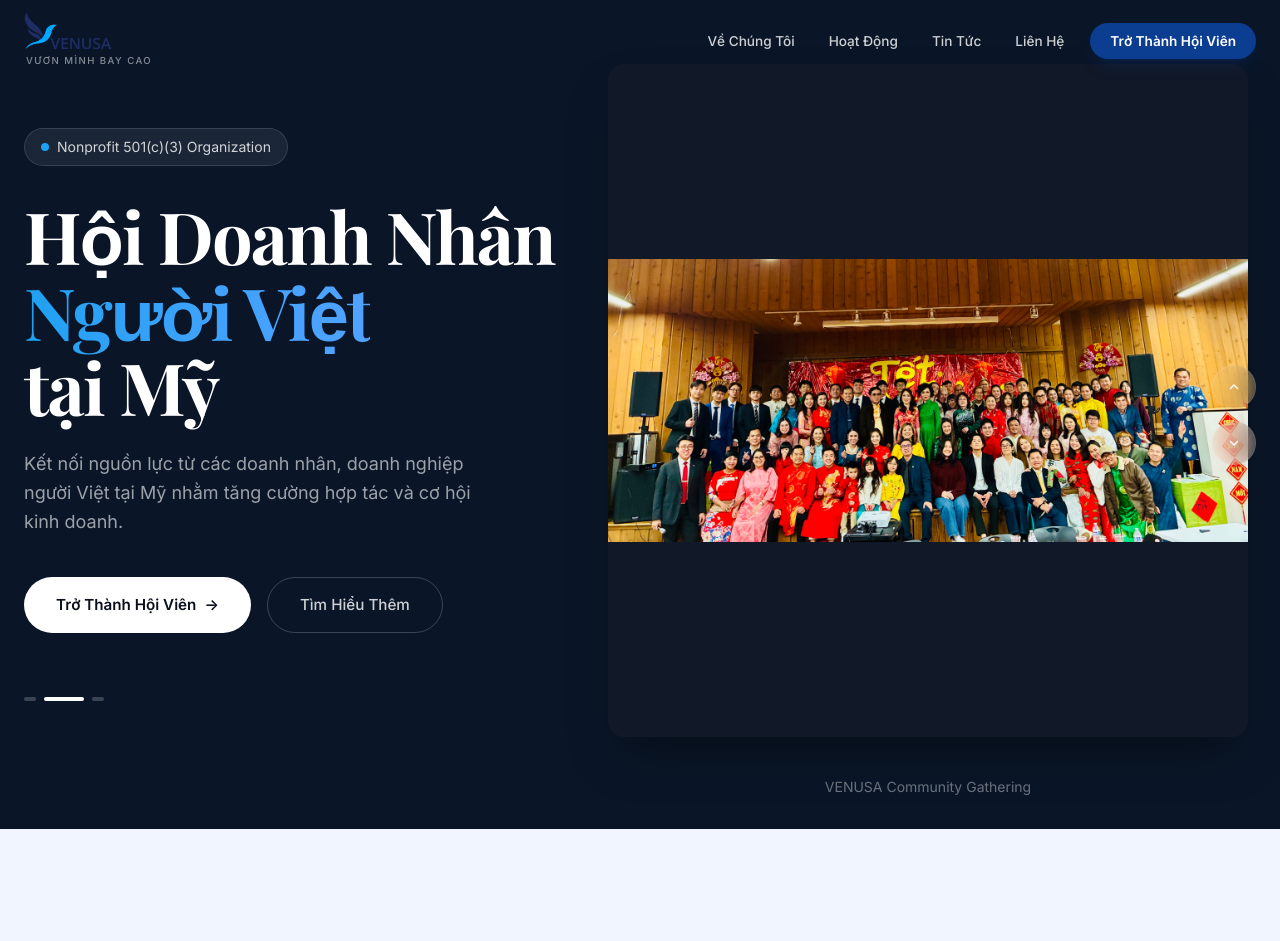
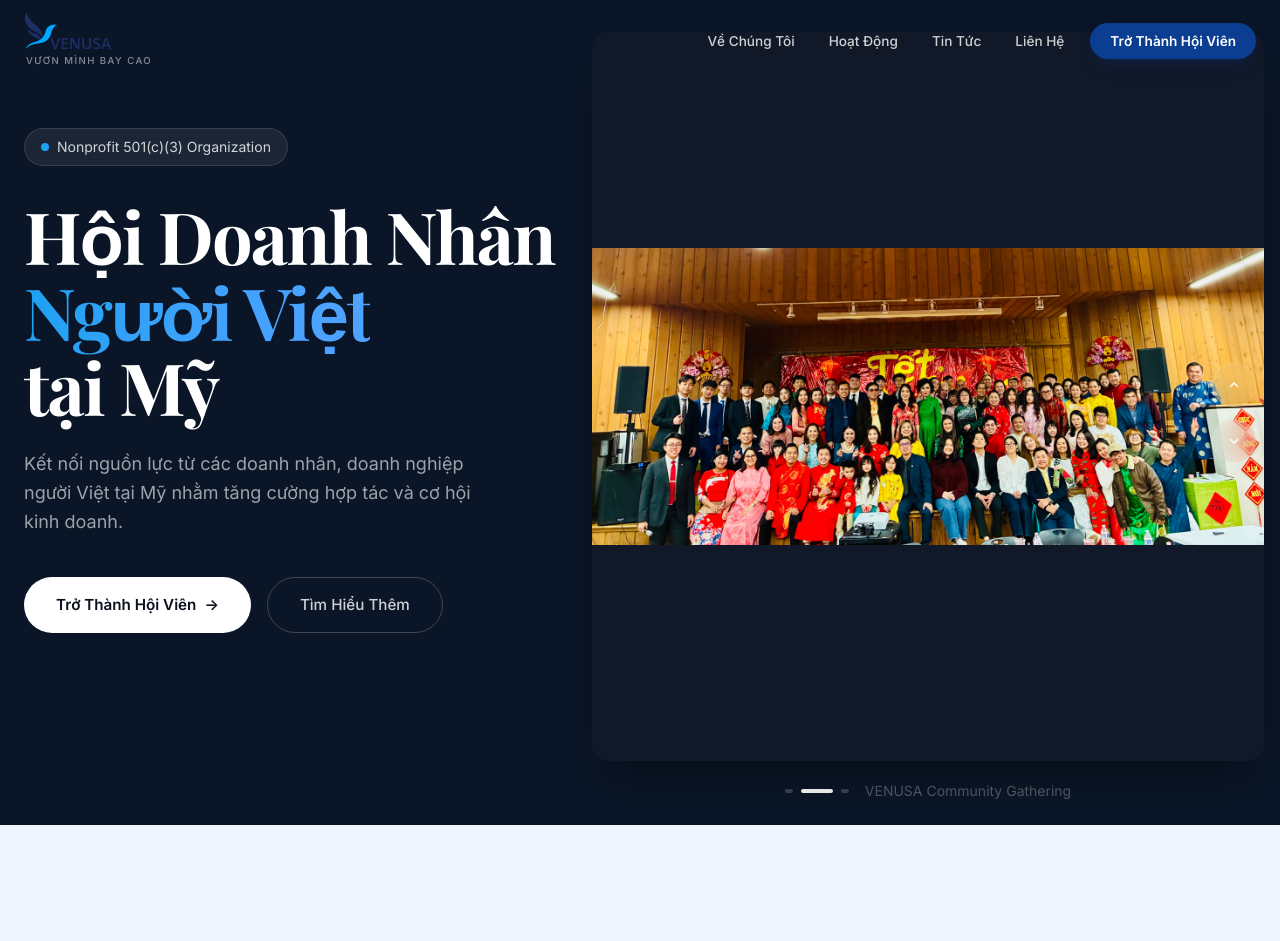
Before and after one commit to trietphan/venusa-website, a Next.js app: page / in a window 1280 px wide. Shown: the top 941 px of the page. Built offline with nearby package versions, Linux system fonts and the light colour scheme; a web font is replaced by a local one.

Commit message:
Move slide dots under photo, reduce spacing

```diff
--- a/src/components/Hero.tsx
+++ b/src/components/Hero.tsx
@@ -25,11 +25,11 @@ export default function Hero() {
       <div className="hidden lg:flex items-center min-h-screen">
         {/* Photo carousel - right side, fully visible */}
         <div className="absolute inset-y-0 right-0 w-[55%] flex flex-col items-center justify-center bg-[#0A1628]">
-          <div className="relative w-full flex-1 mx-8 mt-8 mb-2">
+          <div className="relative w-full flex-1 mx-4 mt-4 mb-1">
             {slides.map((slide, i) => (
               <div
                 key={slide.src}
-                className={`absolute inset-8 flex items-center justify-center transition-opacity duration-700 ease-in-out ${
+                className={`absolute inset-4 flex items-center justify-center transition-opacity duration-700 ease-in-out ${
                   i === current ? "opacity-100" : "opacity-0 pointer-events-none"
                 }`}
               >
@@ -39,7 +39,15 @@ export default function Hero() {
               </div>
             ))}
           </div>
-          <p className="text-white/40 text-sm pb-8">{slides[current].alt}</p>
+          {/* Dots + caption under photo */}
+          <div className="flex items-center gap-4 pb-6">
+            <div className="flex gap-2">
+              {slides.map((_, i) => (
+                <button key={i} onClick={() => setCurrent(i)} className={`h-1 rounded-full transition-all duration-500 ${i === current ? "w-8 bg-white" : "w-2 bg-white/20 hover:bg-white/40"}`} aria-label={`Slide ${i + 1}`} />
+              ))}
+            </div>
+            <span className="text-white/30 text-sm">{slides[current].alt}</span>
+          </div>
         </div>
 
         {/* Content */}
@@ -71,11 +79,7 @@ export default function Hero() {
             </div>
 
             {/* Slide indicators */}
-            <div className="flex gap-2">
-              {slides.map((_, i) => (
-                <button key={i} onClick={() => setCurrent(i)} className={`h-1 rounded-full transition-all duration-500 ${i === current ? "w-10 bg-white" : "w-3 bg-white/20 hover:bg-white/40"}`} aria-label={`Slide ${i + 1}`} />
-              ))}
-            </div>
+
           </div>
         </div>
 
```
